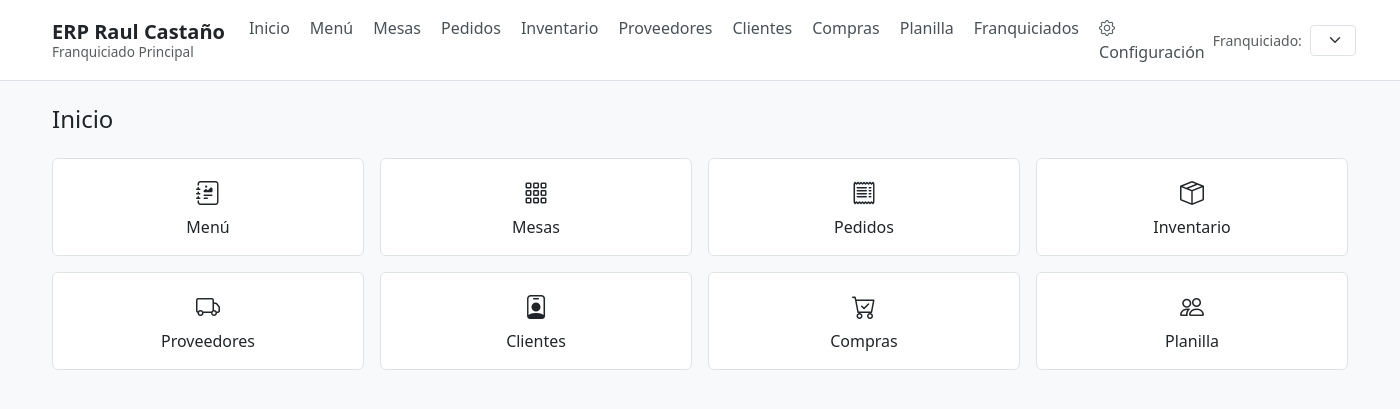
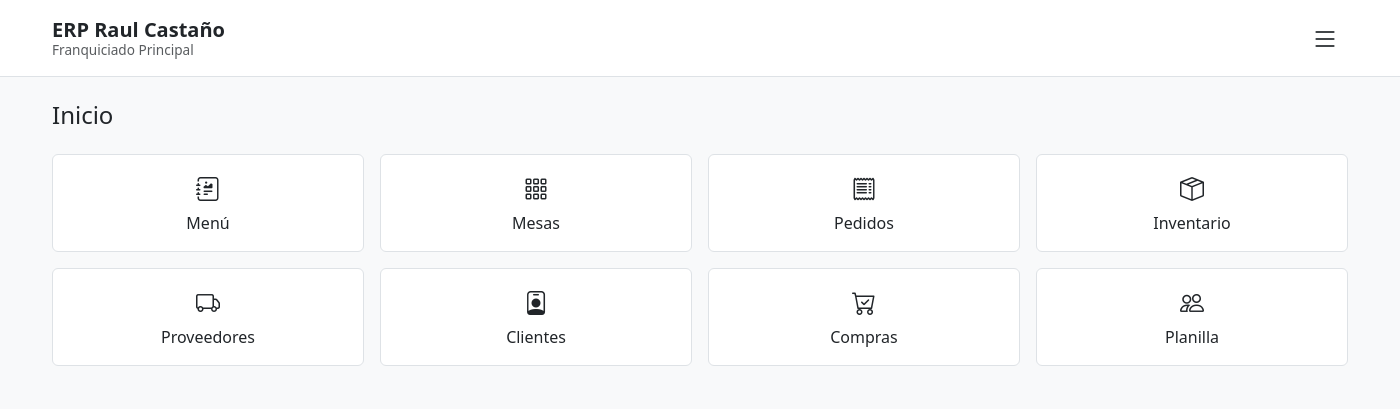
Before and after one commit to eisnerh/ERP_Restaurante_API, a Flask app: page / in a window 1400 px wide. Shown: the top 409 px of the page. Run offline with Flask 3, Linux system fonts and the light colour scheme; data comes from the database, SQL or seed files in the repository.

Commit message:
commit
commit

```diff
--- a/app.py
+++ b/app.py
@@ -89,4 +89,23 @@ app = create_app()
 
 
 if __name__ == "__main__":
-    app.run(debug=True, host="0.0.0.0", port=5000)
+    import os
+    from pathlib import Path
+
+    cert_dir = Path(__file__).parent / "certs"
+    cert_file = cert_dir / "localhost.pem"
+    key_file = cert_dir / "localhost-key.pem"
+
+    use_https_cert = os.environ.get("USE_HTTPS_CERT", "").lower() in ("1", "true", "yes")
+    use_https_adhoc = os.environ.get("USE_HTTPS", "").lower() in ("1", "true", "yes")
+
+    if use_https_cert and cert_file.exists() and key_file.exists():
+        ssl_ctx = (str(cert_file), str(key_file))
+        print("Iniciando con HTTPS (certificados locales): https://localhost:5000")
+        app.run(debug=True, host="0.0.0.0", port=5000, ssl_context=ssl_ctx)
+    elif use_https_adhoc:
+        print("Iniciando con HTTPS (adhoc): https://localhost:5000")
+        print("Acepta el aviso del navegador la primera vez.")
+        app.run(debug=True, host="0.0.0.0", port=5000, ssl_context="adhoc")
+    else:
+        app.run(debug=True, host="0.0.0.0", port=5000)
--- a/static/css/style.css
+++ b/static/css/style.css
@@ -3,6 +3,15 @@ body { background: #f8f9fa; }
 
 .navbar .nav-link { color: #495057 !important; }
 .navbar .nav-link:hover { color: #0d6efd !important; }
+
+/* Menú hamburguesa - offcanvas (fondo sólido, no transparente) */
+#menuOffcanvas.offcanvas {
+  background-color: #fff !important;
+  box-shadow: -4px 0 16px rgba(0,0,0,0.15);
+}
+.offcanvas-backdrop { background-color: rgba(0,0,0,0.5); }
+.offcanvas .nav-link { color: #212529; }
+.offcanvas .nav-link:hover { background: #f8f9fa; color: #0d6efd; }
 
 .msg.alert { display: block; }
 
--- a/templates/base.html
+++ b/templates/base.html
@@ -11,8 +11,8 @@
   <script src="{{ url_for('static', filename='js/crud.js') }}"></script>
 </head>
 <body>
-  <nav class="navbar navbar-expand-lg navbar-light bg-white border-bottom">
-    <div class="container">
+  <nav class="navbar navbar-light bg-white border-bottom">
+    <div class="container d-flex justify-content-between align-items-center">
       <a class="navbar-brand d-flex align-items-center gap-2 text-decoration-none" href="{{ url_for('web.index') }}">
         {% if app_logo_url %}<img src="{{ app_logo_url }}" alt="{{ app_name }}" height="28" class="d-inline-block">{% endif %}
         {% if app_nav_icon %}<i class="bi {{ app_nav_icon }}"></i>{% endif %}
@@ -21,27 +21,35 @@
           <span class="text-muted small" style="line-height: 1.2; font-size: 0.85rem;">{{ current_franchisee.name if current_franchisee else 'Sucursal' }}</span>
         </div>
       </a>
-      <button class="navbar-toggler" type="button" data-bs-toggle="collapse" data-bs-target="#nav" aria-label="Menú">
-        <span class="navbar-toggler-icon"></span>
+      <button class="btn btn-link text-dark p-2" type="button" data-bs-toggle="offcanvas" data-bs-target="#menuOffcanvas" aria-label="Abrir menú">
+        <i class="bi bi-list fs-3"></i>
       </button>
-      <div class="collapse navbar-collapse" id="nav">
-        <ul class="navbar-nav gap-1 me-auto">
-          <li class="nav-item"><a class="nav-link" href="{{ url_for('web.index') }}">Inicio</a></li>
-          <li class="nav-item"><a class="nav-link" href="{{ url_for('web.menu') }}">Menú</a></li>
-          <li class="nav-item"><a class="nav-link" href="{{ url_for('web.mesas') }}">Mesas</a></li>
-          <li class="nav-item"><a class="nav-link" href="{{ url_for('web.pedidos') }}">Pedidos</a></li>
-          <li class="nav-item"><a class="nav-link" href="{{ url_for('web.inventario') }}">Inventario</a></li>
-          <li class="nav-item"><a class="nav-link" href="{{ url_for('web.proveedores') }}">Proveedores</a></li>
-          <li class="nav-item"><a class="nav-link" href="{{ url_for('web.clientes') }}">Clientes</a></li>
-          <li class="nav-item"><a class="nav-link" href="{{ url_for('web.compras') }}">Compras</a></li>
-          <li class="nav-item"><a class="nav-link" href="{{ url_for('web.planilla') }}">Planilla</a></li>
-          <li class="nav-item"><a class="nav-link" href="{{ url_for('web.franquiciados') }}">Franquiciados</a></li>
-          <li class="nav-item"><a class="nav-link" href="{{ url_for('web.configuracion') }}"><i class="bi bi-gear"></i> Configuración</a></li>
-        </ul>
+    </div>
+  </nav>
+
+  <div class="offcanvas offcanvas-end bg-white" tabindex="-1" id="menuOffcanvas" aria-labelledby="menuOffcanvasLabel">
+    <div class="offcanvas-header border-bottom">
+      <h5 class="offcanvas-title" id="menuOffcanvasLabel">Menú</h5>
+      <button type="button" class="btn-close" data-bs-dismiss="offcanvas" aria-label="Cerrar"></button>
+    </div>
+    <div class="offcanvas-body p-0 d-flex flex-column">
+      <nav class="nav flex-column">
+        <a class="nav-link py-3 px-3 border-bottom" href="{{ url_for('web.index') }}"><i class="bi bi-house me-2"></i>Inicio</a>
+        <a class="nav-link py-3 px-3 border-bottom" href="{{ url_for('web.menu') }}"><i class="bi bi-journal-richtext me-2"></i>Menú</a>
+        <a class="nav-link py-3 px-3 border-bottom" href="{{ url_for('web.mesas') }}"><i class="bi bi-grid-3x3-gap me-2"></i>Mesas</a>
+        <a class="nav-link py-3 px-3 border-bottom" href="{{ url_for('web.pedidos') }}"><i class="bi bi-receipt me-2"></i>Pedidos</a>
+        <a class="nav-link py-3 px-3 border-bottom" href="{{ url_for('web.inventario') }}"><i class="bi bi-box-seam me-2"></i>Inventario</a>
+        <a class="nav-link py-3 px-3 border-bottom" href="{{ url_for('web.proveedores') }}"><i class="bi bi-truck me-2"></i>Proveedores</a>
+        <a class="nav-link py-3 px-3 border-bottom" href="{{ url_for('web.clientes') }}"><i class="bi bi-person-badge me-2"></i>Clientes</a>
+        <a class="nav-link py-3 px-3 border-bottom" href="{{ url_for('web.compras') }}"><i class="bi bi-cart-check me-2"></i>Compras</a>
+        <a class="nav-link py-3 px-3 border-bottom" href="{{ url_for('web.planilla') }}"><i class="bi bi-people me-2"></i>Planilla</a>
+        <a class="nav-link py-3 px-3 border-bottom" href="{{ url_for('web.franquiciados') }}"><i class="bi bi-shop me-2"></i>Franquiciados</a>
+        <a class="nav-link py-3 px-3 border-bottom" href="{{ url_for('web.configuracion') }}"><i class="bi bi-gear me-2"></i>Configuración</a>
+      </nav>
       {% if franchisees_list %}
-        <div class="d-flex align-items-center gap-2">
-          <span class="text-muted small">Franquiciado:</span>
-          <select class="form-select form-select-sm" id="franchisee-select" style="max-width: 180px;" onchange="franchiseeChange(this)">
+      <div class="p-3 border-top mt-auto">
+        <label class="form-label small text-muted mb-1">Franquiciado</label>
+        <select class="form-select form-select-sm" id="franchisee-select" onchange="franchiseeChange(this)">
           {% for f in franchisees_list %}
           <option value="{{ f.id }}" {% if current_franchisee_id == f.id %}selected{% endif %}>{{ f.name }}{% if f.code %} ({{ f.code }}){% endif %}</option>
           {% endfor %}
@@ -50,7 +58,6 @@
       {% endif %}
     </div>
   </div>
-  </nav>
   <main class="container py-4">
     {% block content %}{% endblock %}
   </main>
```
Also changed, not shown: scripts/setup_https_local.py (added, +61 -0 lines). Lines whose indentation alone changed are shown as unchanged.
